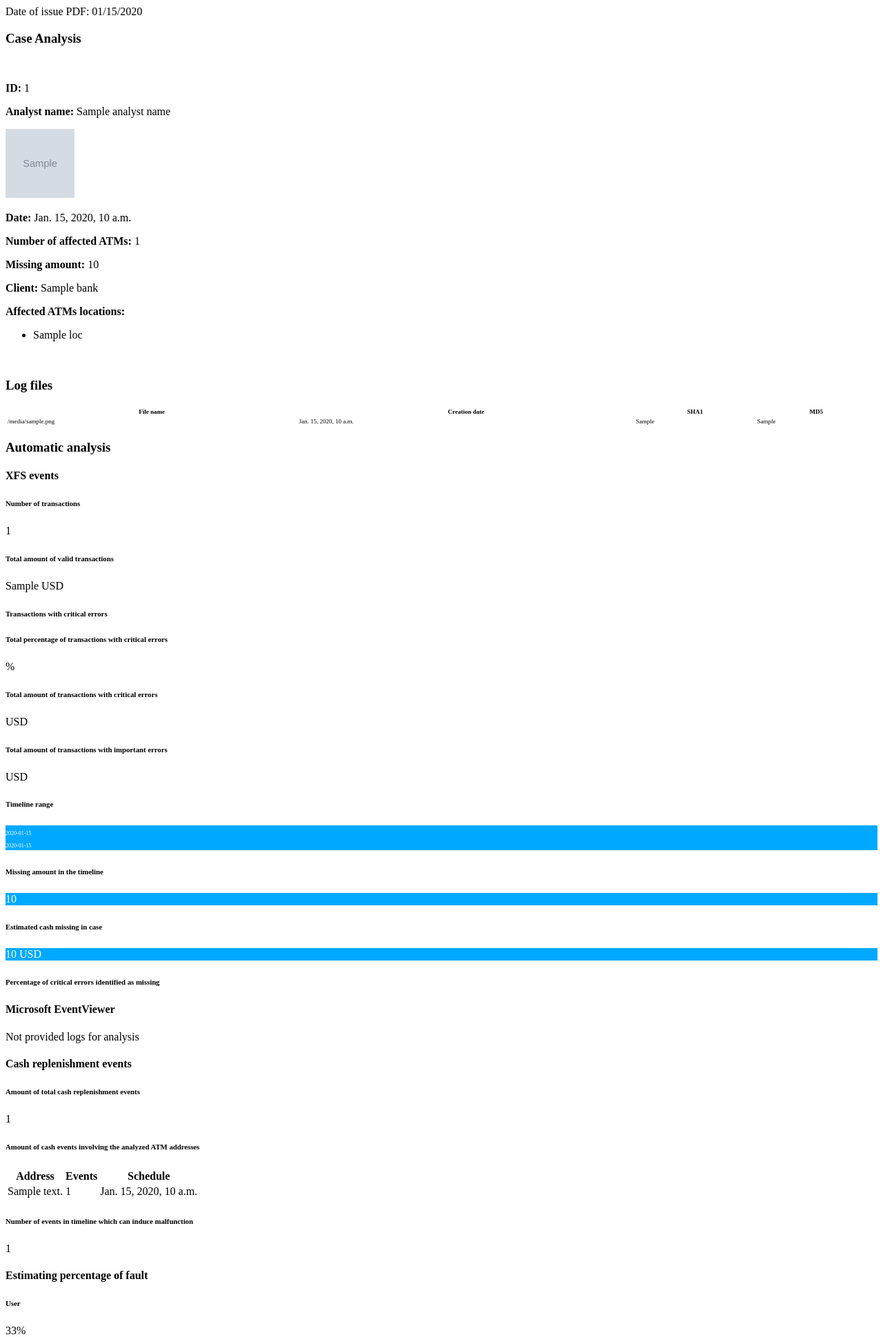
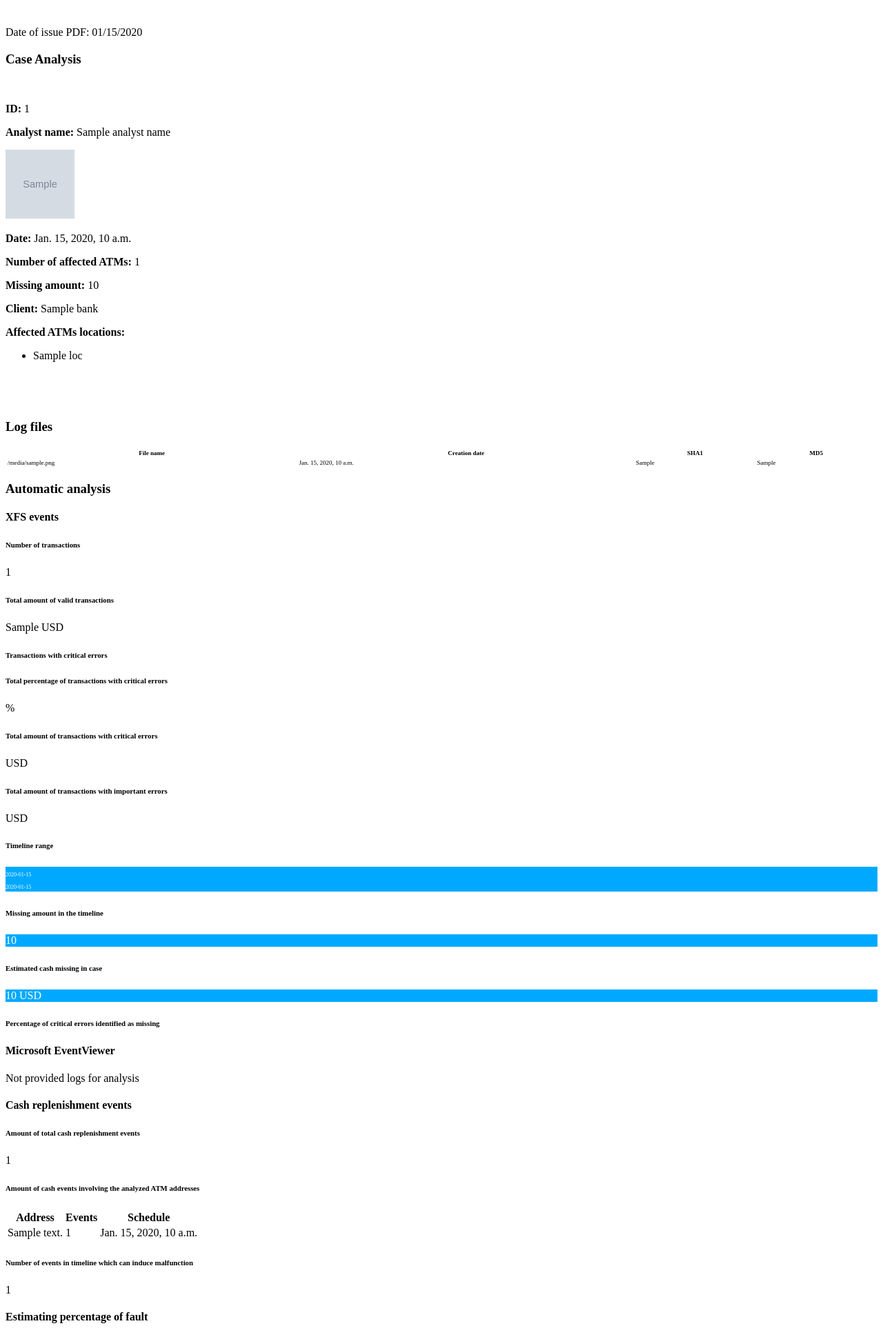
Before and after one commit to ifreddyrondon/atm-analytics, a Django app: template analytics_gui/analytics/templates/analytics/pdf_template.html in a window 1280 px wide. Shown: the top 1939 px of the page at 69% size. Run offline with Django 3.2, Linux system fonts and the light colour scheme; the template is opened without the code that fills it: most values are stand-ins (such as "Sample title", 1, 10 or a date in 2020); grey boxes marked "Sample" are stand-in pictures; parts of the project's set-up code (start-up, migrations or seed data) failed here and were passed over; some libraries are stand-ins or nearby versions.

Commit message:
fix: Atm case name

```diff
--- a/analytics_gui/analytics/models.py
+++ b/analytics_gui/analytics/models.py
@@ -223,8 +223,8 @@ class AtmCase(models.Model):
     )
 
     def __unicode__(self):
-        return _('%(hardware), %(software) and %(OS)') % {'hardware': self.hardware, 'software': self.software,
-                                                          'OS': self.operating_system}
+        return "Hard: {}, Soft: {}, OS: {}".format(self.get_hardware_display(), self.get_software_display(),
+                                                   self.get_operating_system_display())
 
     class Meta:
         verbose_name = _("ATM")
--- a/analytics_gui/analytics/templates/analytics/pdf_template.html
+++ b/analytics_gui/analytics/templates/analytics/pdf_template.html
@@ -42,7 +42,7 @@
 </head>
 <body>
 <div class="container">
-    <div class="row" style="padding-top: 30;">
+    <div class="row" style="padding-top: 30px;">
         <div class="col-md-12">
             <div>
                 <span class="pull-right">{% trans "Date of issue PDF" %}: {{ date | date:"SHORT_DATE_FORMAT"}}</span>
@@ -74,7 +74,7 @@
                 {% endfor %}
             </ul>
             <br>
-            <div class="panel panel-primary" style="padding-top: 30;">
+            <div class="panel panel-primary" style="padding-top: 30px;">
                 <div class="panel-heading">
                     <h3 class="panel-title">{% trans "Log files" %}</h3>
                 </div>
@@ -303,7 +303,7 @@
             <div id="page-break"></div>
 
             {% if operations_table %}
-            <div class="panel panel-primary" style="padding-top: 30;">
+            <div class="panel panel-primary" style="padding-top: 30px;">
                 <div class="panel-heading">
                     <h3 class="panel-title">{% trans "Operations" %}</h3>
                 </div>
@@ -336,7 +336,7 @@
 
             <div id="page-break"></div>
 
-            <div class="row" style="padding-top: 30;">
+            <div class="row" style="padding-top: 30px;">
                 {% if critical_filter or important_filter or no_error_filter %}
                 <h4>{% trans "Journal events filters" %}</h4>
                 <div class="col-xs-4">
@@ -405,7 +405,7 @@
 
             {% if time_line_table %}
 
-            <div class="panel panel-primary" style="padding-top: 30;">
+            <div class="panel panel-primary" style="padding-top: 30px;">
                 <div class="panel-heading">
                     <h3 class="panel-title">Timeline</h3>
                 </div>
--- a/analytics_gui/analytics/views.py
+++ b/analytics_gui/analytics/views.py
@@ -381,7 +381,6 @@ def generate_pdf(request, case_id):
     bootstrap = os.path.join(settings.BASE_DIR, 'base', 'static', 'css', 'bootstrap.min.css')
     base = os.path.join(settings.BASE_DIR, 'base', 'static', 'css', 'base.css')
     media_root = os.path.join(settings.BASE_DIR, 'media/')
-    logo = os.path.join(settings.BASE_DIR, 'base', 'static', 'images', 'cyttek-group.png')
     default_avatar = os.path.join(settings.BASE_DIR, 'base', 'static', 'images', 'default_avatar.png')
     html_template = 'analytics/pdf_template.html'
 
@@ -554,7 +553,6 @@ def generate_pdf(request, case_id):
     args.update(images)
     args['case'] = case
     args['date'] = timezone.now()
-    args['logo'] = logo
     args['time_line_table'] = time_line_table
     args['operations_table'] = operations_table
     args['meta'] = meta
--- a/analytics_gui/base/templates/base/base.html
+++ b/analytics_gui/base/templates/base/base.html
@@ -42,8 +42,7 @@
                 <span class="icon-bar"></span>
             </button>
             <a class="navbar-brand" href="/">
-                <img style="max-width:100px; margin-top: -15px;" alt="Brand"
-                     src="{% static "images/cyttek-group.png" %}">
+                Brand
             </a>
         </div>
 
```
Also changed, not shown: 1 other file.
